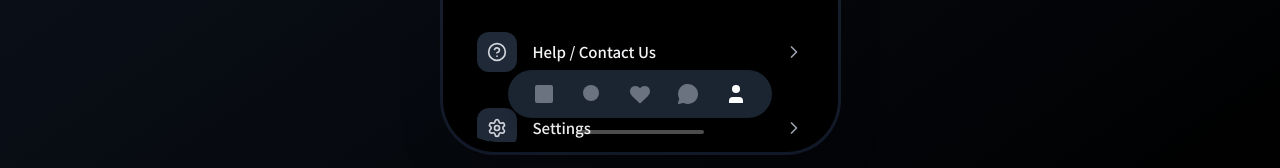
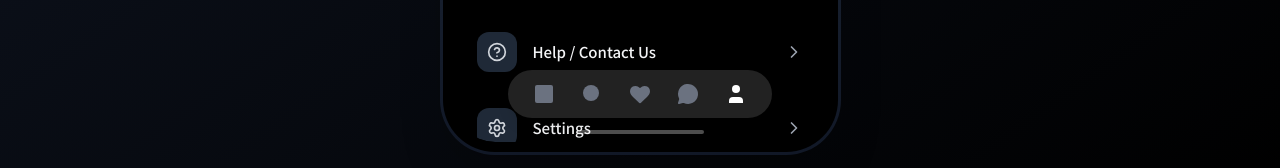
Before and after one commit to link2004/youlet-design-mock, a React (Vite) app: page / in a window 1280 px wide. Shown: the part 715-883 px from the top of the page. Built offline with nearby package versions, Linux system fonts and the light colour scheme.

Commit message:
style: Use neutral gray (no blue tint) for floating nav

```diff
--- a/components/BottomNav.tsx
+++ b/components/BottomNav.tsx
@@ -4,7 +4,7 @@ import { NAV_ITEMS } from '../constants';
 const BottomNav: React.FC = () => {
   return (
     <div className="absolute bottom-6 left-1/2 -translate-x-1/2 z-50">
-      <div className="flex items-center gap-6 px-6 py-3 bg-gray-200/90 dark:bg-gray-800/90 backdrop-blur-xl rounded-full shadow-lg">
+      <div className="flex items-center gap-6 px-6 py-3 bg-neutral-200/90 dark:bg-neutral-800/90 backdrop-blur-xl rounded-full shadow-lg">
         {NAV_ITEMS.map((item, index) => (
           <div key={index} className="cursor-pointer">
             <item.icon
```
